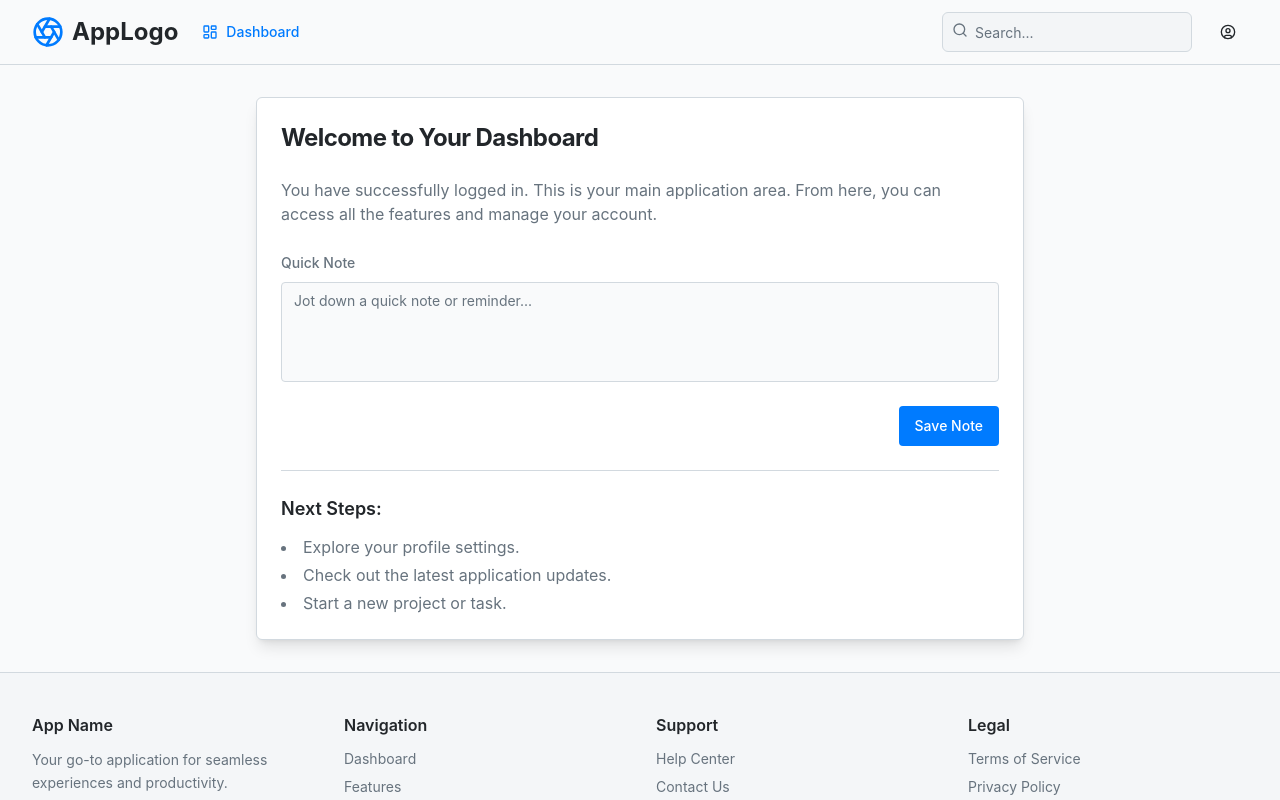
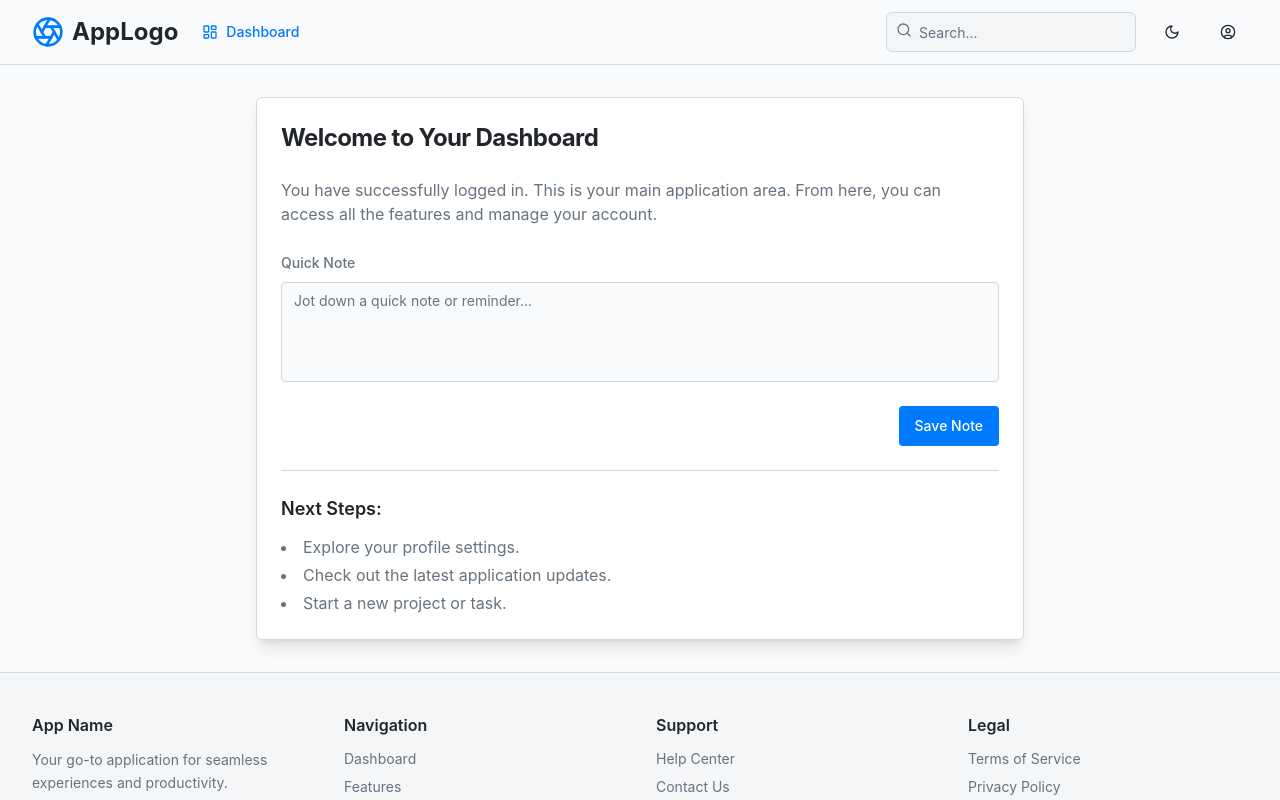
Before and after one commit to SadiqNaizam/mlo-a774-cc93, a React (Vite) app: page /post-login-landing in a window 1280 px wide. Shown: the top 800 px of the page. Built offline with nearby package versions, Linux system fonts and the light colour scheme.

Commit message:
Updated code files: AppHeader.tsx

```diff
--- a/src/components/layout/AppHeader.tsx
+++ b/src/components/layout/AppHeader.tsx
@@ -12,6 +12,7 @@ import {
   DropdownMenuSeparator,
   DropdownMenuTrigger,
 } from "@/components/ui/dropdown-menu";
+import ThemeToggleButton from '@/components/ThemeToggleButton'; // Added import
 
 const AppHeader: React.FC = () => {
   console.log('AppHeader loaded');
@@ -55,6 +56,8 @@ const AppHeader: React.FC = () => {
             />
           </div>
 
+          <ThemeToggleButton /> {/* Added ThemeToggleButton here */}
+
           <DropdownMenu>
             <DropdownMenuTrigger asChild>
               <Button variant="ghost" size="icon" className="rounded-full">
```
